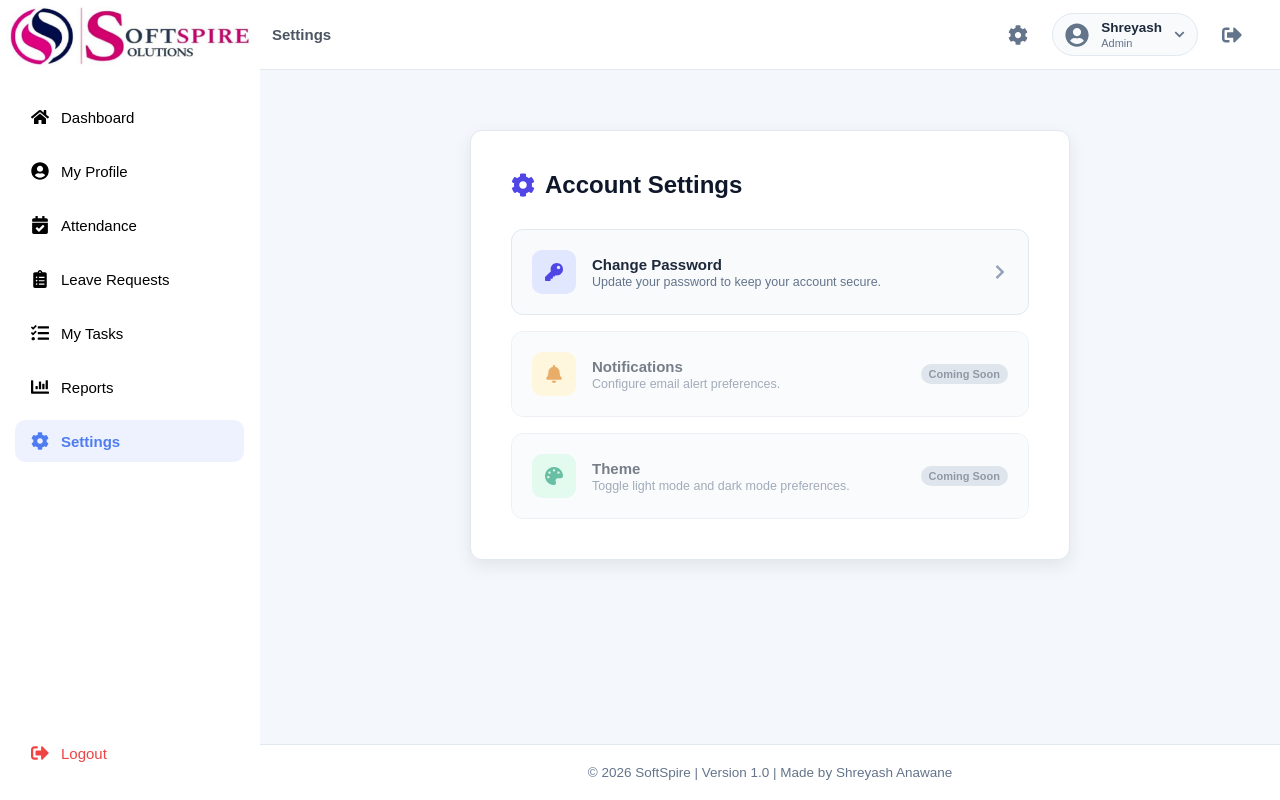
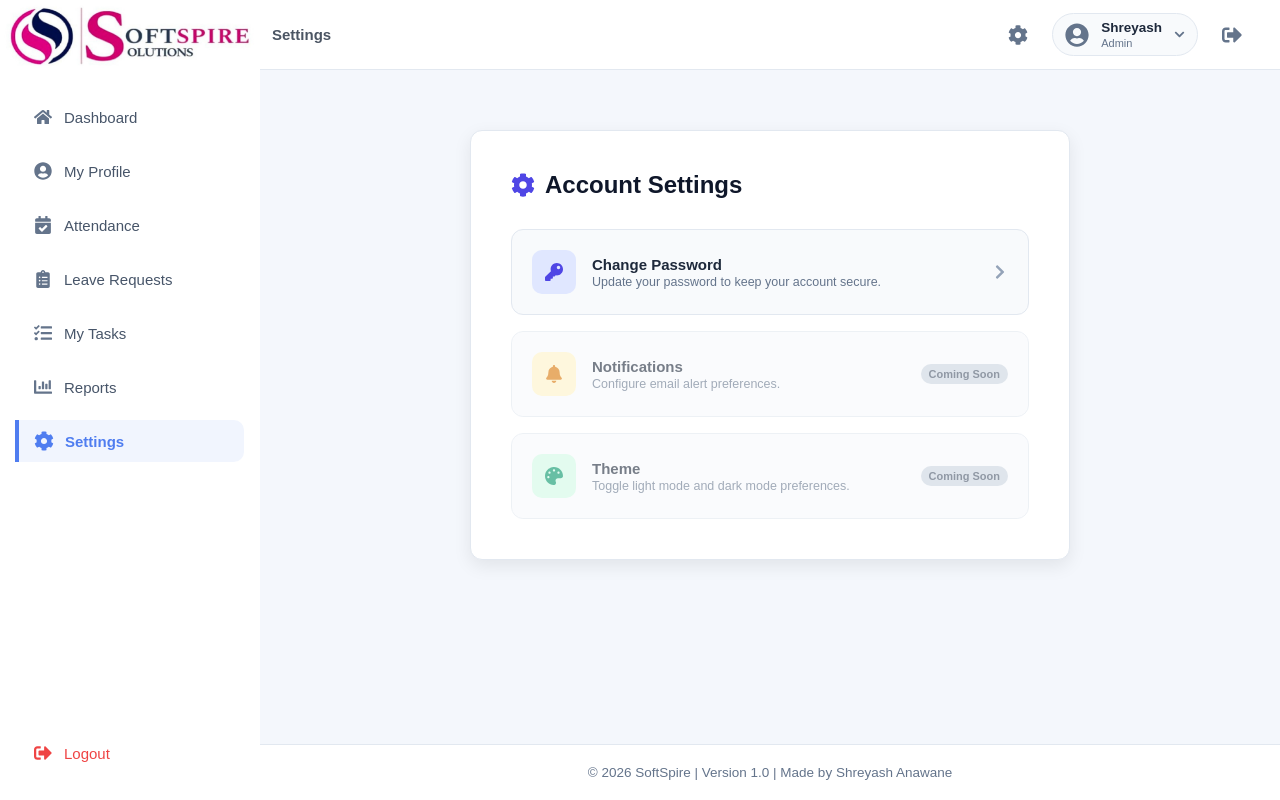
Before and after one commit to BBSHREY247/Staffspire-Project, a React (Vite) app in the folder frontend/: page /settings in a window 1280 px wide. Built offline with nearby package versions, Linux system fonts and the light colour scheme.

Commit message:
sidebar hover improved

```diff
--- a/frontend/src/styles/dashboard.css
+++ b/frontend/src/styles/dashboard.css
@@ -39,26 +39,35 @@
 .sidebar-menu li{
     padding: 12px 16px;
     margin: 6px 0;
-    border-radius: 10px;
+    border-radius: 0 10px 10px 0;
     cursor: pointer;
     font-size: 15px;
     font-weight: 500;
     display: flex;
     align-items: center;
     gap: 12px;
-    color: #000000;
-    transition: all 0.3s cubic-bezier(0.4, 0, 0.2, 1);
+    color: #475569;
+    border-left: 3px solid transparent;
+    transition: all 0.25s cubic-bezier(0.4, 0, 0.2, 1);
 }
 
 .sidebar-menu li:hover{
-    background: #374151;
-    color: white;
-    transform: translateX(6px);
+    background: rgba(79, 125, 240, 0.05);
+    color: var(--primary);
+    border-left-color: rgba(79, 125, 240, 0.5);
+    transform: translateX(4px);
+}
+
+.sidebar-menu li:hover svg {
+    color: var(--primary);
+    transform: scale(1.1);
 }
 
 .sidebar-menu li svg {
     font-size: 18px;
     flex-shrink: 0;
+    color: #64748b;
+    transition: all 0.2s ease;
 }
 
 .main-content{
@@ -88,13 +97,16 @@
 }
 
 .active-menu{
-    background: rgba(79, 125, 240, 0.1) !important;
+    background: rgba(79, 125, 240, 0.08) !important;
     color: var(--primary) !important;
     font-weight: 600 !important;
+    border-left-color: var(--primary) !important;
+    border-left-width: 4px !important;
 }
 
 .active-menu svg {
     color: var(--primary) !important;
+    transform: scale(1.1);
 }
 
 .employee-header{
```
